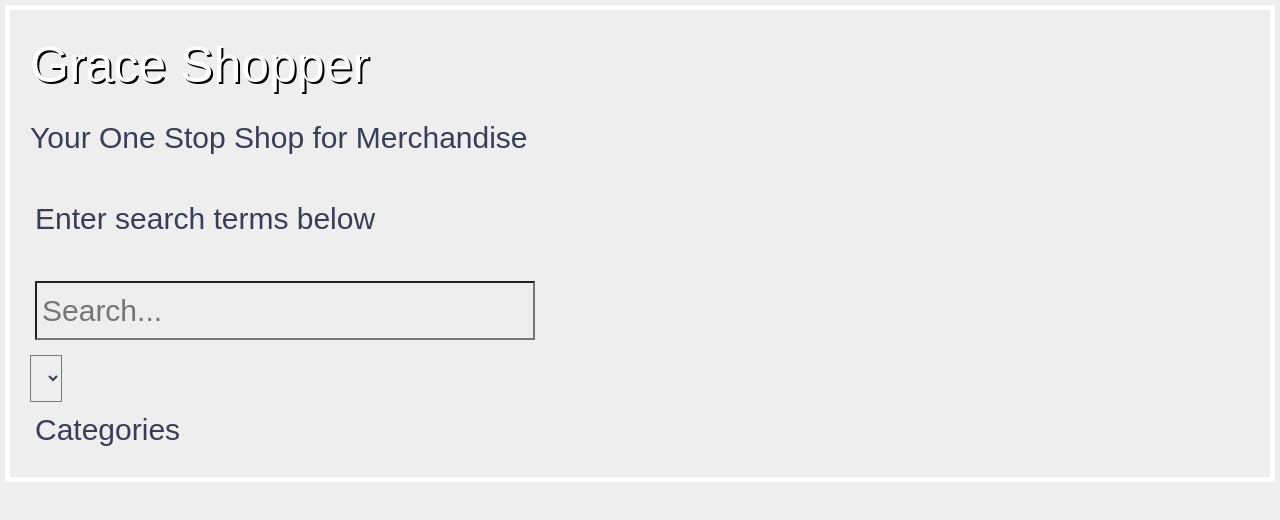
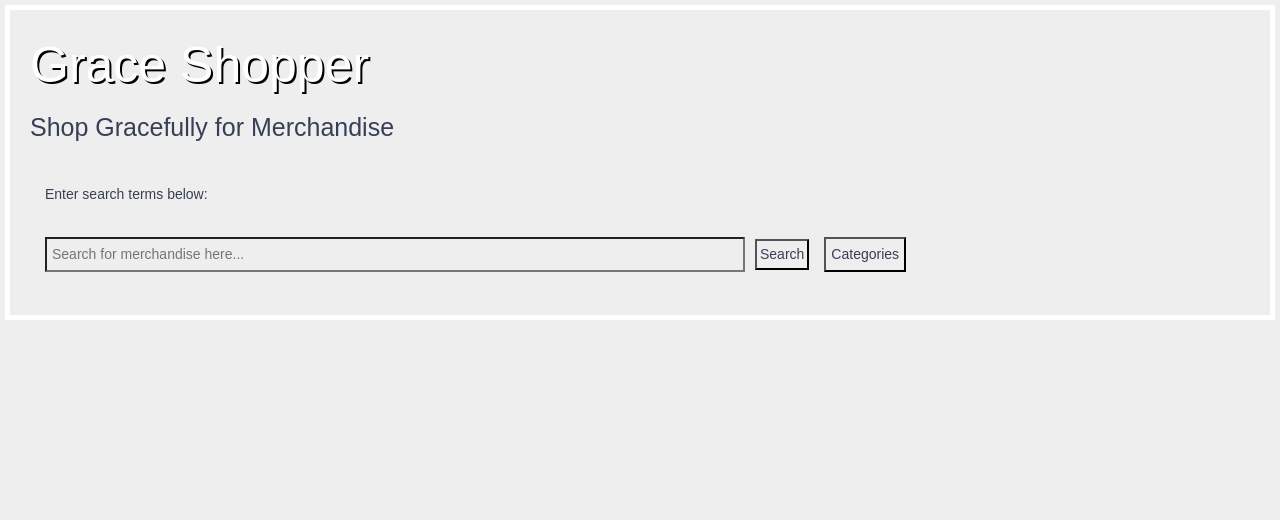
Before and after one commit to sree-vellanki/graceshopper, a React (Create React App) app: page / in a window 1280 px wide. Shown: the top 520 px of the page. Built offline with nearby package versions, Linux system fonts and the light colour scheme; no server answers.

Commit message:
adding search and header files

```diff
--- a/src/components/App.css
+++ b/src/components/App.css
@@ -1,11 +1,7 @@
 * {
   font-family: "Abel", sans-serif;
-  font-size: 30px;
+  font-size: 14px;
   color: #383e56;
   padding: 5px;
   background-color: #eeeeee;
 }
-
-/* input[name="search"] {
-  width: 100%;
-} */
--- a/src/components/Header.css
+++ b/src/components/Header.css
@@ -9,7 +9,7 @@
 }
 
 .subtitle {
-  font-size: 30px;
+  font-size: 25px;
 }
 
 /* mobile friendly */
--- a/src/components/Header.js
+++ b/src/components/Header.js
@@ -6,7 +6,7 @@ const Header = () => {
   return (
     <header id="header" className="top-header">
       <h1 className="title">Grace Shopper</h1>
-      <h2 className="subtitle">Your One Stop Shop for Merchandise</h2>
+      <h2 className="subtitle">Shop Gracefully for Merchandise</h2>
     </header>
   );
 };
--- a/src/components/Search.css
+++ b/src/components/Search.css
@@ -1,18 +1,69 @@
 .inputSearch {
-  width: 60%;
-  max-width: 500px;
+  width: 85%;
+  max-width: 700px;
+}
+
+.search-bar {
+  display: flex;
+  flex-direction: column;
+  padding: 5px;
+  margin: 10px;
+}
+
+.searchButton {
+  padding: 3px;
+  margin: 10px;
+}
+
+.searchButton:hover {
+  background-color: #3e8e41;
+}
+
+.dropdown:hover .drop-button {
+  background-color: #3e8e41;
+}
+
+.dropdown {
+  position: relative;
+  display: inline-block;
+}
+.dropdown-content {
+  display: none;
+  position: absolute;
+  background-color: #f9f9f9;
+  min-width: 160px;
+  box-shadow: 0px 8px 16px 0px rgba(0, 0, 0, 0.2);
+  z-index: 1;
+}
+
+.dropdown-content a {
+  color: black;
+  padding: 12px 16px;
+  text-decoration: none;
+  display: block;
+}
+
+.dropdown-content a:hover {
+  background-color: #f1f1f1;
+}
+
+.dropdown:hover .dropdown-content {
+  display: block;
+}
+
+.dropdown:hover .drop-button {
+  background-color: #3e8e41;
 }
 
 /* mobile-friendly */
 
 @media (max-width: 800px) {
-  #search-width {
+  .inputSearch {
     width: 70%;
   }
 }
-
 @media (max-width: 500px) {
-  #search-width {
+  .inputSearch {
     width: 95%;
   }
 }
--- a/src/components/Search.js
+++ b/src/components/Search.js
@@ -1,18 +1,30 @@
 import React, { useState, useEffect } from "react";
 
+import { getSomething } from "../api";
+
 import "./Search.css";
-import Button from "react-bootstrap/Button";
 
 const Search = () => {
+  const [message, setMessage] = useState("");
   const [search, setSearch] = useState("");
-  const [filter, setFilter] = useState("");
+  const [category, setCategory] = useState("");
 
   function handleSearch(event) {
     setSearch(event.target.value);
   }
 
-  function handleFilter(event) {
-    setFilter(event.target.value);
+  useEffect(() => {
+    getSomething()
+      .then((response) => {
+        setMessage(response.message);
+      })
+      .catch((error) => {
+        setMessage(error.message);
+      });
+  }, []);
+
+  function handleCategory(event) {
+    setCategory(event.target.value);
   }
 
   //   function handleInput(event) {
@@ -22,23 +34,31 @@ const Search = () => {
   return (
     <div className="center-section">
       <div className="search-bar">
-        <p>Enter search terms below</p>
+        <p>Enter search terms below:</p>
 
         <form>
           <input
             className="inputSearch"
             type="text"
             onChange={handleSearch}
-            placeholder="Search..."
+            placeholder="Search for merchandise here..."
             value={search}
             name="search"
           ></input>
+          <button className="searchButton">Search</button>
+
+          <div className="dropdown">
+            <button className="drop-button" onChange={handleCategory}>
+              Categories
+            </button>
+            <div className="dropdown-content">
+              <a href="#">Hats</a>
+              <a href="#">Shoes</a>
+              <a href="#">Tops</a>
+              <a href="#">Keychains</a>
+            </div>
+          </div>
         </form>
-      </div>
-
-      <div className="filter-options">
-        <select value={filter} onChange={handleFilter}></select>
-        <option value="categories">Categories</option>
       </div>
     </div>
   );
```
Also changed, not shown: routes/index.js (+6 -6 lines).
